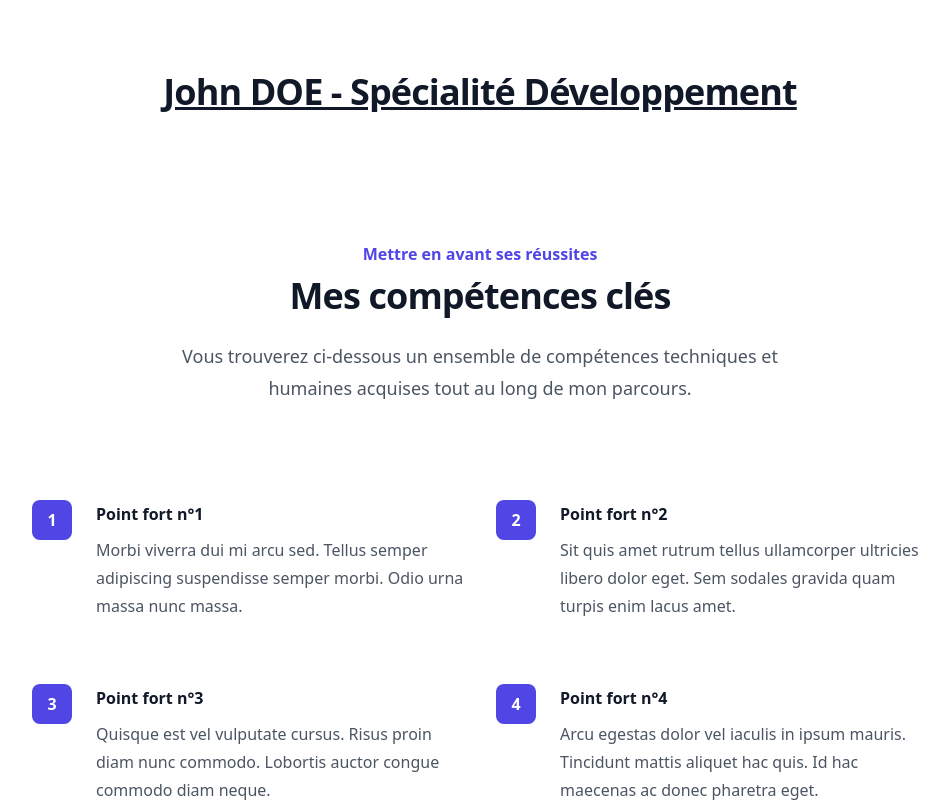
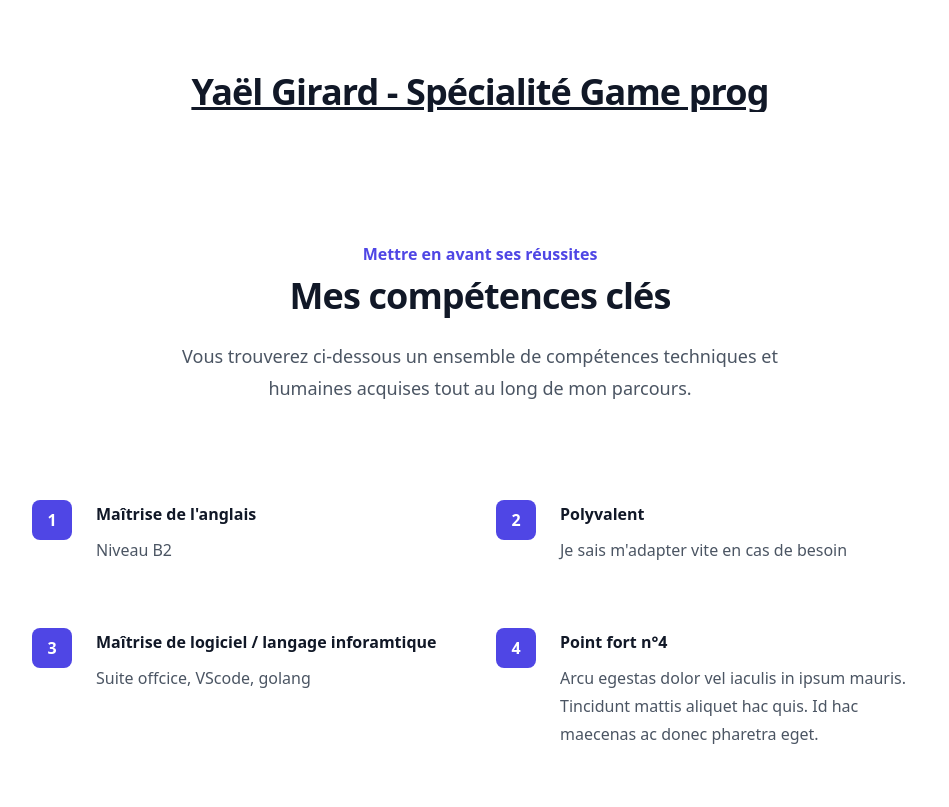
Before and after one commit to 3Mcrystal/b2, a plain HTML site: page index.html in a window 1280 px wide. Shown: the top 807 px of the page, without its empty margins (160-1109 px from the left). Drawn offline with nearby package versions, Linux system fonts and the light colour scheme.

Commit message:
add point fort

```diff
--- a/index.html
+++ b/index.html
@@ -10,7 +10,7 @@
 
     <div class="mt-16 mx-auto max-w-7xl px-6 lg:px-8">
         <div class="mx-auto max-w-2xl lg:text-center">
-            <h1 class="mt-2 text-3xl font-bold tracking-tight text-gray-900 sm:text-4xl underline">John DOE - Spécialité Développement</h1>
+            <h1 class="mt-2 text-3xl font-bold tracking-tight text-gray-900 sm:text-4xl underline">Yaël Girard - Spécialité Game prog </h1>
         </div>
     </div>
 
@@ -30,27 +30,27 @@
               <div class="absolute left-0 top-0 flex h-10 w-10 items-center justify-center rounded-lg bg-indigo-600 text-white">
                 1
               </div>
-              Point fort n°1
+              Maîtrise de l'anglais
             </dt>
-            <dd class="mt-2 text-base leading-7 text-gray-600">Morbi viverra dui mi arcu sed. Tellus semper adipiscing suspendisse semper morbi. Odio urna massa nunc massa.</dd>
+            <dd class="mt-2 text-base leading-7 text-gray-600">Niveau B2 </dd>
           </div>
           <div class="relative pl-16">
             <dt class="text-base font-semibold leading-7 text-gray-900">
               <div class="absolute left-0 top-0 flex h-10 w-10 items-center justify-center rounded-lg bg-indigo-600 text-white">
                 2
               </div>
-              Point fort n°2
+              Polyvalent
             </dt>
-            <dd class="mt-2 text-base leading-7 text-gray-600">Sit quis amet rutrum tellus ullamcorper ultricies libero dolor eget. Sem sodales gravida quam turpis enim lacus amet.</dd>
+            <dd class="mt-2 text-base leading-7 text-gray-600">Je sais m'adapter vite en cas de besoin</dd>
           </div>
           <div class="relative pl-16">
             <dt class="text-base font-semibold leading-7 text-gray-900">
               <div class="absolute left-0 top-0 flex h-10 w-10 items-center justify-center rounded-lg bg-indigo-600 text-white">
                 3
               </div>
-              Point fort n°3
+              Maîtrise de logiciel / langage inforamtique
             </dt>
-            <dd class="mt-2 text-base leading-7 text-gray-600">Quisque est vel vulputate cursus. Risus proin diam nunc commodo. Lobortis auctor congue commodo diam neque.</dd>
+            <dd class="mt-2 text-base leading-7 text-gray-600">Suite offcice, VScode, golang</dd>
           </div>
           <div class="relative pl-16">
             <dt class="text-base font-semibold leading-7 text-gray-900">
```
